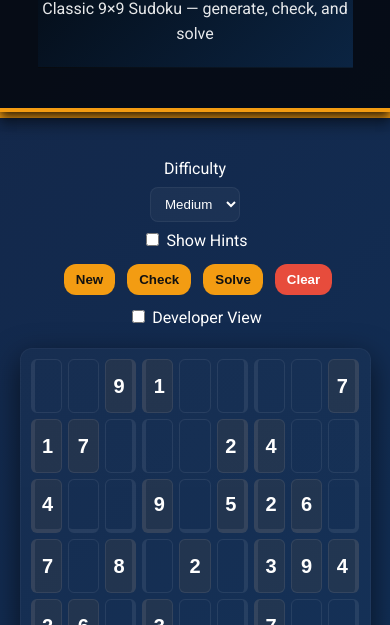
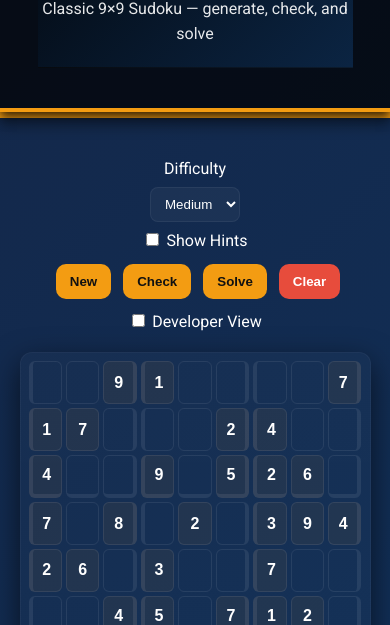
Before and after one commit to DrFaustest/Drfaustest.github.io, a website with bundled scripts: page Projects/Sudoku/index.html in a window 390 px wide. Shown: the part 219-844 px from the top of the page. Built offline with nearby package versions, Linux system fonts and the light colour scheme.

Commit message:
feat: Enhance Sudoku styles for responsiveness and scalability

```diff
--- a/Projects/Sudoku/styles.css
+++ b/Projects/Sudoku/styles.css
@@ -1,7 +1,14 @@
 /* Use portfolio's dark background and accent colors. The root styles are in ../../style.css; keep local rules scoped */
-.sudoku-board{display:grid;grid-template-columns:repeat(9,1fr);gap:6px;max-width:720px;margin:0 auto;padding:18px;background:linear-gradient(180deg, rgba(255,255,255,0.02), rgba(255,255,255,0.01));border-radius:12px;border:1px solid rgba(255,255,255,0.04);box-shadow:0 10px 30px rgba(0,0,0,0.6)}
+:root{
+	/* base sizing: cell size will scale between min and max */
+	--cell-min:40px;
+	--cell-preferred:64px;
+	--cell-max:90px;
+	--board-gap:6px;
+}
+.sudoku-board{display:grid;grid-template-columns:repeat(9,1fr);gap:var(--board-gap);max-width:720px;margin:0 auto;padding:18px;background:linear-gradient(180deg, rgba(255,255,255,0.02), rgba(255,255,255,0.01));border-radius:12px;border:1px solid rgba(255,255,255,0.04);box-shadow:0 10px 30px rgba(0,0,0,0.6)}
 .cell{position:relative;padding:0}
-.cell input{width:100%;height:64px;text-align:center;font-size:20px;border:1px solid rgba(255,255,255,0.08);background:transparent;color:#fff;border-radius:6px}
+.cell input{width:100%;height:clamp(var(--cell-min), var(--cell-preferred), var(--cell-max));text-align:center;font-size:clamp(16px, 2.6vw, 22px);border:1px solid rgba(255,255,255,0.08);background:transparent;color:#fff;border-radius:6px}
 .cell input:focus{outline:2px solid rgba(243,156,18,0.12);border-color:rgba(243,156,18,0.8)}
 .cell.fixed input{background:rgba(243,156,18,0.06);font-weight:600;color:#fff}
 .cell.invalid input{background:rgba(231,76,60,0.12)}
@@ -37,12 +44,34 @@
 /* Home button in header */
 .home-btn{display:inline-block;background:rgba(255,255,255,0.04);color:#fff;padding:8px 14px;border-radius:20px;border:1px solid rgba(255,255,255,0.06);text-decoration:none;font-weight:600}
 
+/* Responsive adjustments */
+@media (max-width:920px){
+	:root{ --cell-preferred:56px; --board-gap:5px }
+	.banner-title{font-size:clamp(1.6rem, 5vw, 2.6rem)}
+}
 
 @media (max-width:720px){
-	.sudoku-board{max-width:100%;padding:10px}
-	.cell input{height:54px}
-	.controls-inner{flex-direction:column;gap:10px}
-	.control-group.playback{flex-direction:row}
+	/* Board should fit screen width with comfortable gaps */
+	.sudoku-board{max-width:100%;padding:10px;grid-template-columns:repeat(9, minmax(0, 1fr));gap:4px}
+	/* scale down cell height a bit on small screens */
+	:root{ --cell-preferred:50px; --cell-min:36px; --board-gap:4px }
+	.cell input{height:clamp(36px, 9vw, 56px);font-size:clamp(14px, 3.2vw,18px)}
+	.controls-inner{flex-direction:column;gap:10px;align-items:stretch}
+	.control-group{width:100%}
+	.control-group.playback{flex-direction:row;justify-content:center}
+	/* make buttons easier to tap */
+	.playback button{padding:10px 14px;border-radius:10px}
+}
+
+/* Very small / narrow devices (phones in portrait) */
+@media (max-width:420px){
+	:root{ --cell-preferred:44px; --cell-min:36px; --cell-max:56px; --board-gap:3px }
+	.sudoku-board{padding:8px}
+	.cell input{height:clamp(36px, 11vw, 52px);font-size:clamp(13px, 4.2vw,16px)}
+	/* reduce side padding on banner to avoid overflow */
+	.banner-inner{padding:18px 6px}
+	.banner-title{font-size:1.6rem}
+	.controls{padding:0 6px}
 }
 
 /* Banner (project title) styling to match portfolio pages */
@@ -71,11 +100,27 @@
 .dev-line.backtrack{background:rgba(231,76,60,0.06);border-left:4px solid #e74c3c}
 
 /* Highlight cell states for the developer trace */
+
 .cell.current-cell input{box-shadow:0 0 0 3px rgba(52,152,219,0.12) inset}
 .cell.checking input{box-shadow:0 0 0 3px rgba(46,204,113,0.12) inset}
 .cell.backtrack input{box-shadow:0 0 0 3px rgba(231,76,60,0.12) inset}
 
-@media (max-width:1000px){.layout-with-dev{grid-template-columns:1fr}}
+/* Ensure developer panel stacks below the board on smaller screens */
+@media (max-width:1000px){
+	/* Use a single column layout even when dev mode is enabled */
+	.layout-with-dev{grid-template-columns:1fr}
+	.layout-with-dev.dev-enabled{grid-template-columns:1fr}
+	/* Make dev panel span full width under the board and be scrollable if tall */
+	.layout-with-dev.dev-enabled .dev-panel{
+		grid-column: 1 / -1;
+		width: 100%;
+		display: block;
+		height: auto;
+		max-height: 40vh;
+		overflow: auto;
+		margin-top: 6px;
+	}
+}
 
 /* Candidate/hint styling */
 .cell{position:relative}
```
